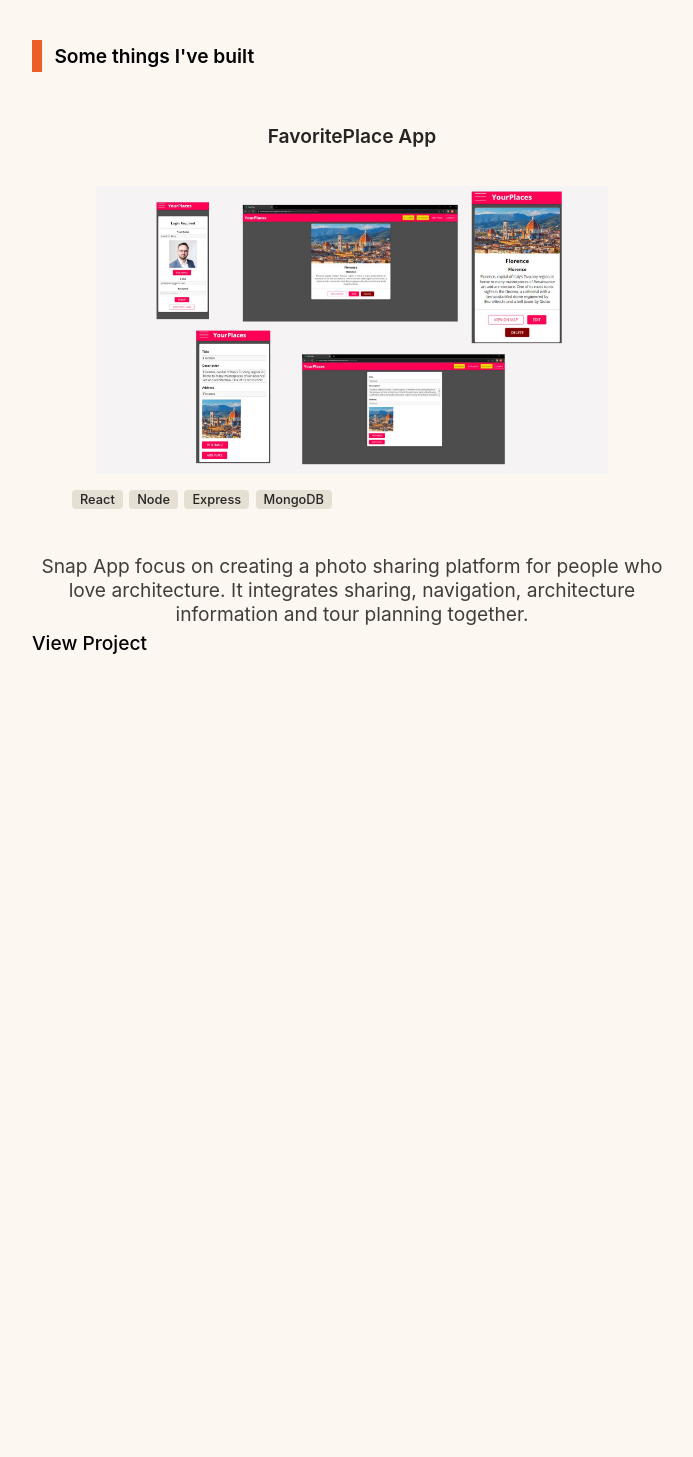
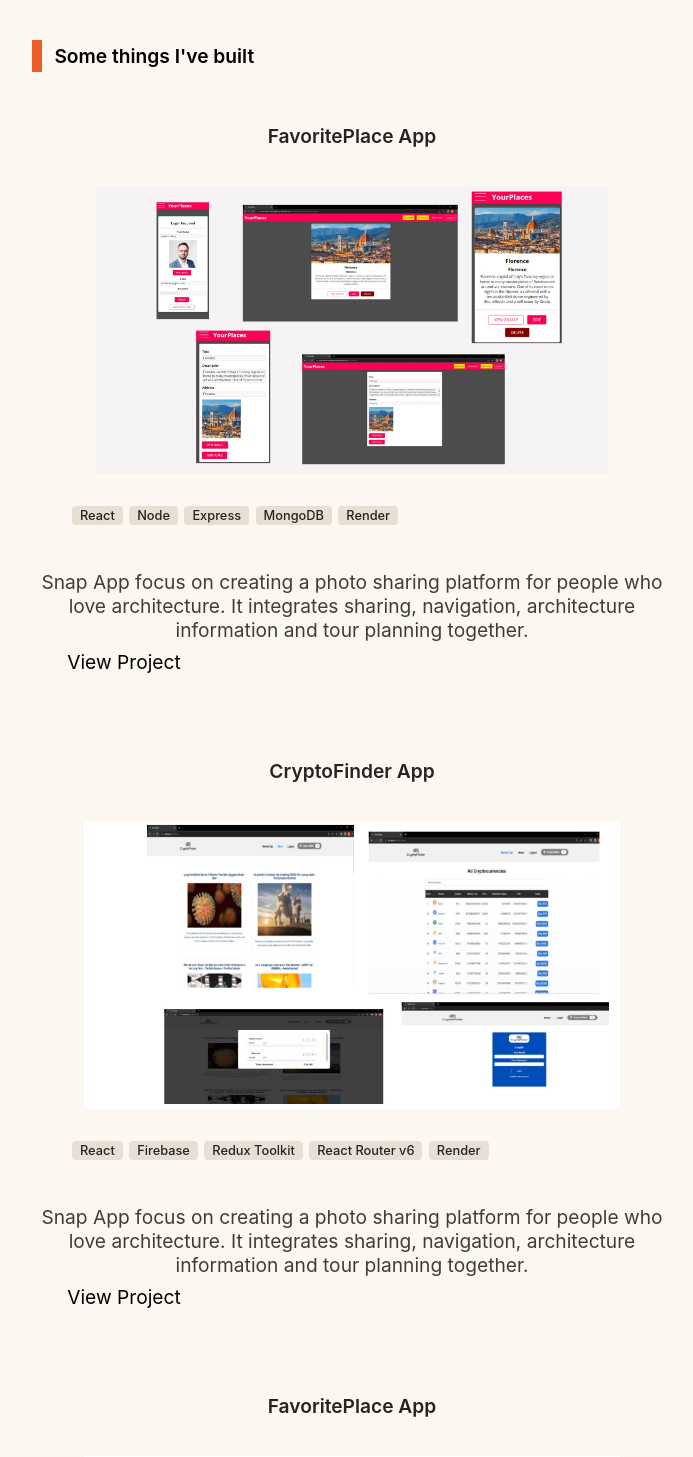
Before and after one commit to omarsaade/omarwork, a React (Create React App) app in the folder omarwork/: page / in a window 1280 px wide. Shown: the part 740-2197 px from the top of the page, without its empty margins (288-981 px from the left). Before the commit the page ends 1775 px from the top, so only its background shows below. Built offline with nearby package versions, Linux system fonts and the light colour scheme.

Commit message:
designing app

```diff
--- a/omarwork/src/App.js
+++ b/omarwork/src/App.js
@@ -3,6 +3,7 @@ import MainNavigation from "./components/Navigation/MainNavigation";
 import SectionHero from "./components/main/SectionHero";
 import SectionWorks from "./components/main/SectionWorks";
 import "./App.css";
+import Hero from "./components/main/Hero";
 
 const App = () => {
   return (
@@ -10,7 +11,7 @@ const App = () => {
       <MainNavigation />
       <main className="home-container">
         <SectionHero />
-        <SectionWorks />
+        <Hero />
       </main>
     </React.Fragment>
   );
--- /dev/null
+++ b/omarwork/src/components/main/Hero.js
@@ -0,0 +1,58 @@
+import React from "react";
+import FavoritePlace from "../../assets/Untitled.jpg";
+import CryptoFinderApp from "../../assets/Untitled1.jpg";
+import SectionWorks from "./SectionWorks";
+import classes from "./Hero.module.css";
+
+const Data = [
+  {
+    id: 1,
+    name: "FavoritePlace App",
+    tools: ["React", "Node", "Express", "MongoDB", "Render"],
+    about:
+      " Snap App focus on creating a photo sharing platform for people who love architecture. It integrates sharing, navigation, architecture information and tour planning together.",
+    url: "https://github.com/omarsaade/MernStackProject",
+    image: FavoritePlace,
+  },
+  {
+    id: 2,
+    name: "CryptoFinder App",
+    tools: ["React", "Firebase", "Redux Toolkit", "React Router v6", "Render"],
+    about:
+      " Snap App focus on creating a photo sharing platform for people who love architecture. It integrates sharing, navigation, architecture information and tour planning together.",
+    url: "https://github.com/omarsaade/MernStackProject",
+    image: CryptoFinderApp,
+  },
+  {
+    id: 3,
+    name: "FavoritePlace App",
+    tools: ["React", "Node", "Express", "MongoDB", "Render"],
+    about:
+      " Snap App focus on creating a photo sharing platform for people who love architecture. It integrates sharing, navigation, architecture information and tour planning together.",
+    url: "https://github.com/omarsaade/MernStackProject",
+    image: CryptoFinderApp,
+  },
+];
+const Hero = () => {
+  return (
+    <section>
+      <div className={`${classes["works-title"]}`}>
+        <div></div>
+        Some things I've built
+      </div>
+      {Data.map((i) => (
+        <SectionWorks
+          id={i.id}
+          key={i.id}
+          name={i.name}
+          tools={i.tools}
+          about={i.about}
+          url={i.url}
+          img={i.image}
+        />
+      ))}
+    </section>
+  );
+};
+
+export default Hero;
--- /dev/null
+++ b/omarwork/src/components/main/Hero.module.css
@@ -0,0 +1,19 @@
+
+.works-title{
+    font-size: 1.2rem;
+    font-weight: 600;
+    margin-bottom: 3.2rem;
+    justify-content: flex-start;
+    grid-gap: 0.8rem;
+    gap: 0.8rem;
+    display: flex;
+    align-items: center;
+}
+
+
+.works-title div{
+    display: inline-block;
+    width: 0.6rem;
+    height: 2rem;
+    background-color: #eb5e28;
+}
--- a/omarwork/src/components/main/SectionWorks.js
+++ b/omarwork/src/components/main/SectionWorks.js
@@ -1,37 +1,26 @@
 import React from "react";
 import { NavLink } from "react-router-dom";
 import classes from "./SectionWorks.module.css";
-import FavoritePlace from "../../assets/Untitled.jpg";
+// import FavoritePlace from "../../assets/Untitled.jpg";
 
-const SectionWorks = () => {
+const SectionWorks = (props) => {
   return (
     <section className={`${classes["section-works"]}`}>
-      <div className={`${classes["works-title"]}`}>
-        <div></div>
-        Some things I've built
-      </div>
       <div className={`${classes["project-container-grid"]}`}>
-        <div className={`${classes["project-title-grid"]}`}>
-          FavoritePlace App
-        </div>
+        <div className={`${classes["project-title-grid"]}`}>{props.name}</div>
         <div className={`${classes["project-image-grid"]}`}>
-          <img alt="FavoritePlace App" src={FavoritePlace} />
+          <img alt="FavoritePlace App" src={props.img} />
         </div>
         <div className={`${classes["project-content-container-grid"]}`}>
           <ul className={`${classes["project-technology-grid"]}`}>
-            <li>React</li>
-            <li>Node</li>
-            <li>Express</li>
-            <li>MongoDB</li>
+            {props.tools.map((i) => (
+              <li key={Math.random() * 1000}>{i}</li>
+            ))}
           </ul>
           <div className={classes.project}>
-            <p>
-              Snap App focus on creating a photo sharing platform for people who
-              love architecture. It integrates sharing, navigation, architecture
-              information and tour planning together.
-            </p>
+            <p>{props.about}</p>
             <div className={classes.viewProject}>
-              <NavLink to="/">View Project</NavLink>
+              <NavLink to={props.url}>View Project</NavLink>
             </div>
           </div>
         </div>
--- a/omarwork/src/components/main/SectionWorks.module.css
+++ b/omarwork/src/components/main/SectionWorks.module.css
@@ -3,7 +3,7 @@
     max-width: 1000px;
 }
 
-.works-title{
+/* .works-title{
     font-size: 1.2rem;
     font-weight: 600;
     margin-bottom: 3.2rem;
@@ -20,7 +20,7 @@
     width: 0.6rem;
     height: 2rem;
     background-color: #eb5e28;
-}
+} */
 
 .project-container-grid{
     display: flex;
@@ -57,7 +57,7 @@
 
 
 .project-content-container-grid{
-  margin-top: -3rem;
+  margin-top: -2rem;
   width: 100%;
 }
 
@@ -96,12 +96,12 @@
     grid-gap: 0.8rem;
     gap: 0.8rem;
     /*  */
-    height: 500px;
+    height: 13rem;
 }
 
 
 .project p {
-    margin-bottom: -0.5rem;
+    margin-bottom: -0.3rem;
 }
 
 .viewProject a{
@@ -109,7 +109,8 @@
     cursor: pointer;
     color: black;
     font-size: 1.2rem;
-    font-weight: 500;
+    font-weight: 400;
+    margin-left: 2.2rem;
 }
 
 
@@ -147,4 +148,11 @@
 .project p {
  margin-right: -6rem;
 }
+
+.project{
+
+    height: 15rem;
 }
+
+
+}
```
Also changed, not shown: omarwork/src/assets/Untitled1.jpg (added).
